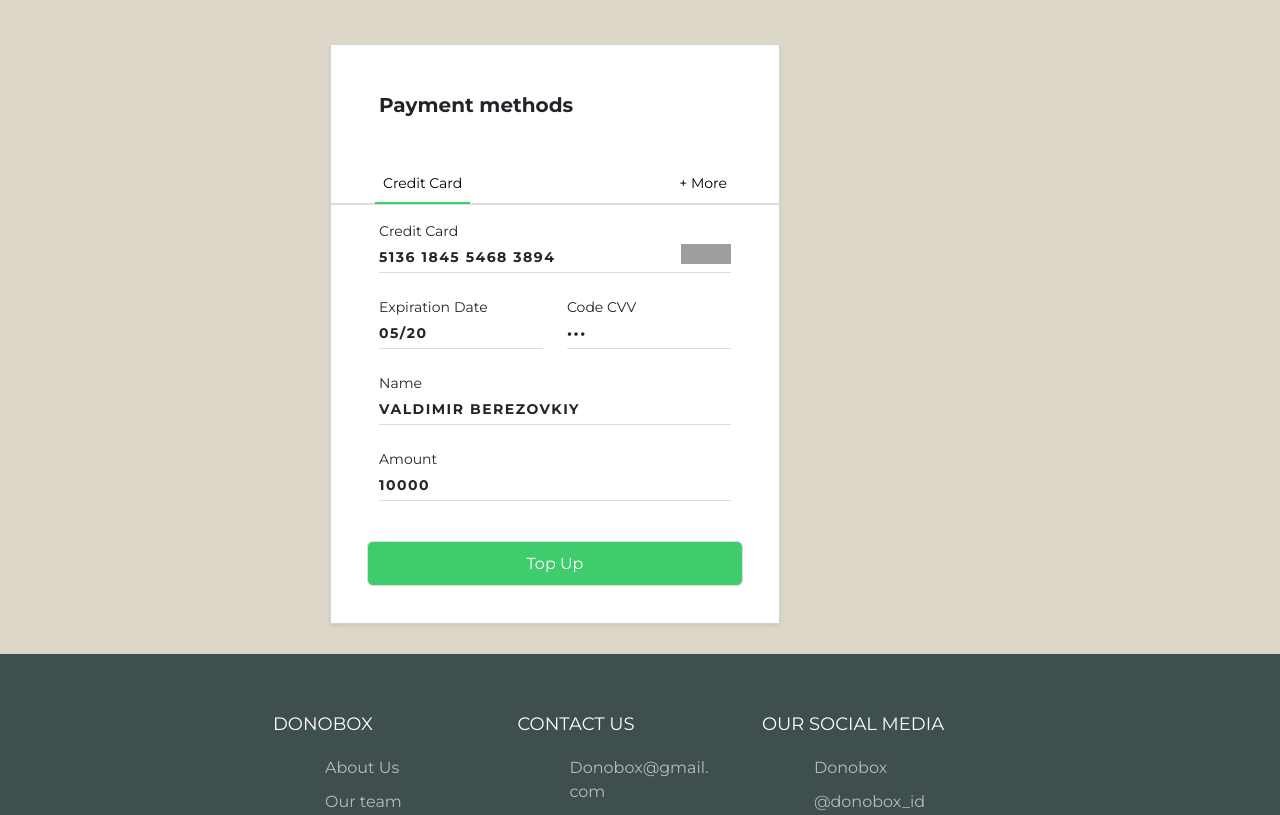
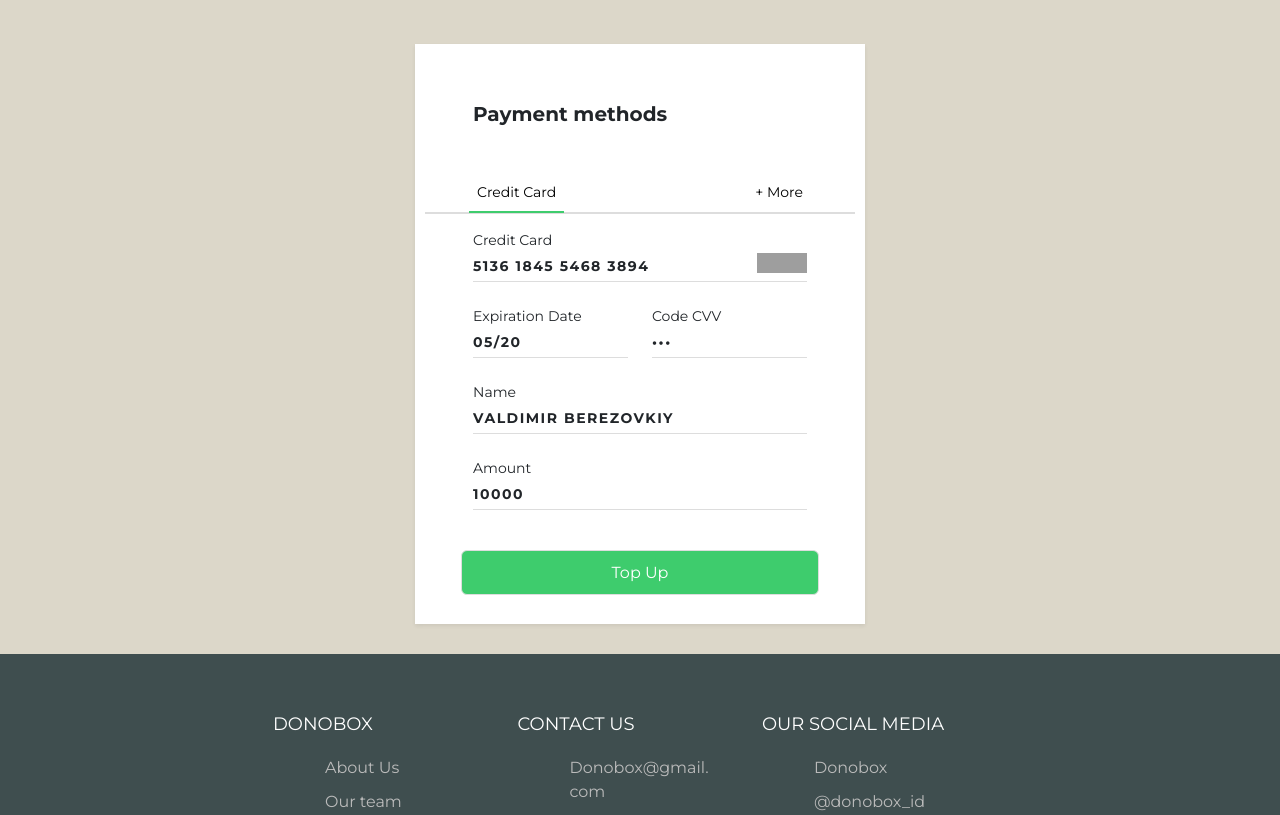
Before and after one commit to tsanny/DonoBox, a Django app: page /profile/topup in a window 1280 px wide. Shown: the part 62-877 px from the top of the page. Run offline with Django 4.2, Linux system fonts and the light colour scheme; the visitor is signed in with stand-in values (Sample User, id 1); grey boxes are pictures that could not be loaded.

Commit message:
center topup

```diff
--- a/userprofile/templates/topup.html
+++ b/userprofile/templates/topup.html
@@ -350,7 +350,7 @@
     <br>
     <br>
     <br>
-  <div class="card box2 shadow-sm">
+  <div class="card box2 shadow-sm center">
     <div class="d-flex align-items-center justify-content-between p-md-5 p-4">
       <span class="h5 fw-bold m-0">Payment methods</span>
       <div class="btn btn-primary bar"><span class="fas fa-bars"></span></div>
--- a/userprofile/views.py
+++ b/userprofile/views.py
@@ -4,10 +4,12 @@ from userprofile.models import UserProfile
 from django.http import HttpResponse, HttpResponseRedirect, HttpResponseNotFound, JsonResponse
 from django.core import serializers
 from userprofile.forms import *
+from django.contrib.auth.decorators import login_required
 
 
 
 # Create your views here.
+@login_required(login_url='/autentikasi')
 def show_profile(request):
 
     user_data = UserProfile.objects.get(user=request.user)
@@ -40,6 +42,7 @@ def show_profile(request):
 
     return render(request, 'profile.html', context)
 
+@login_required(login_url='/autentikasi')
 def show_topup(request):
 
     return render(request, 'topup.html')
```
